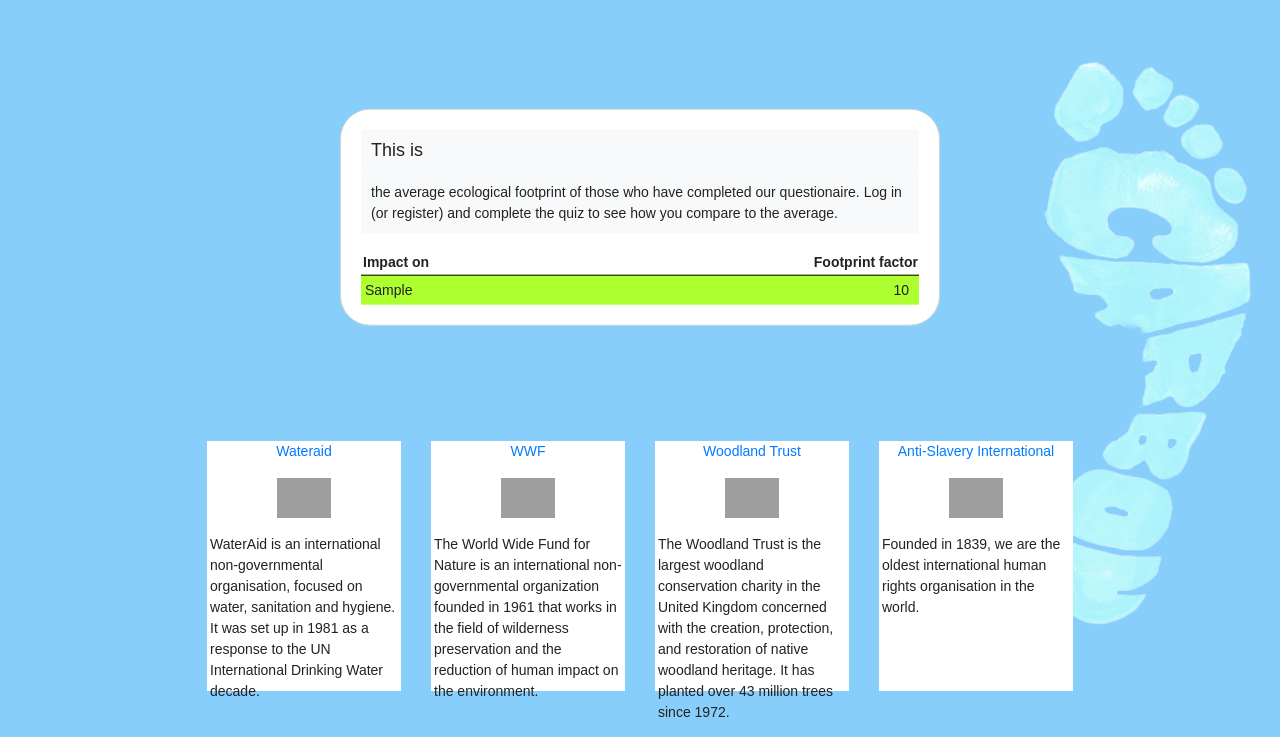
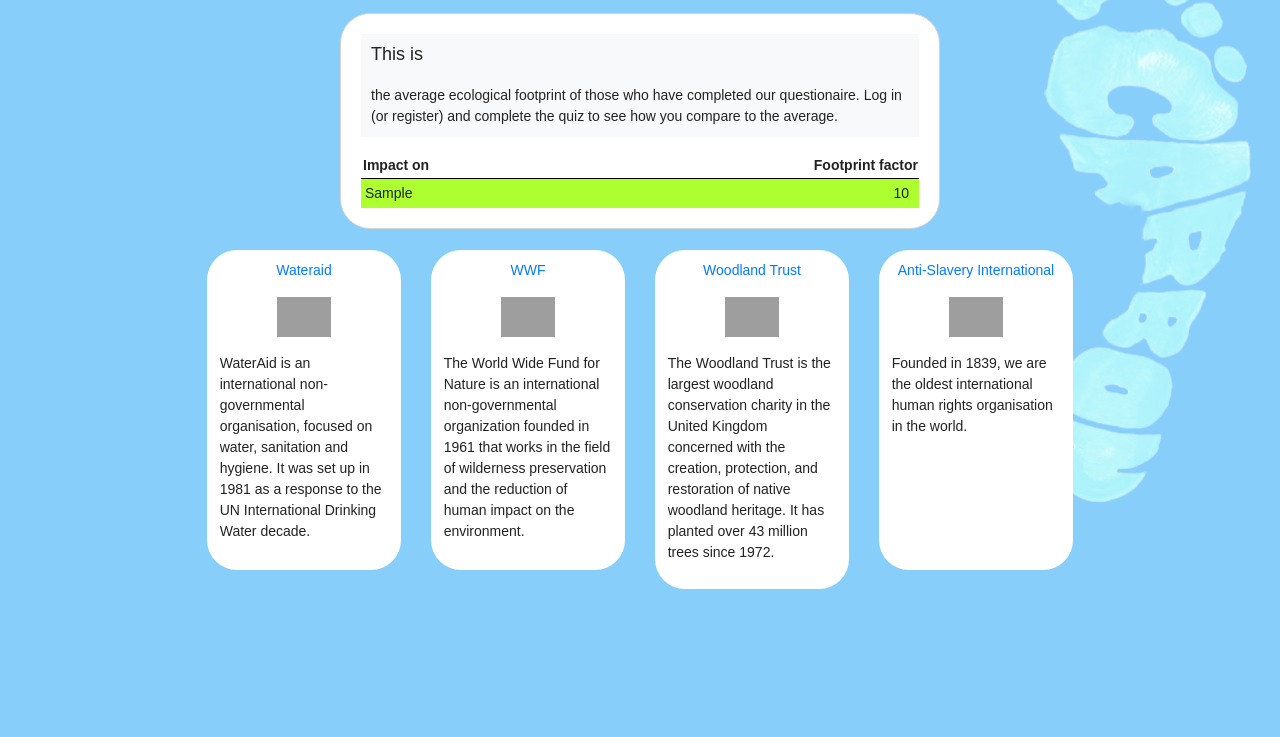
Before and after one commit to peter-sari/my-footprint, a Flask app: page / in a window 1280 px wide. Shown: the part 63-800 px from the top of the page. Run offline with Flask 2, Linux system fonts and the light colour scheme; a database or web service that is not in the repository returns one stand-in record (values such as "Sample title"); some libraries are stand-ins or nearby versions; grey boxes are pictures that could not be loaded.

Commit message:
design changes

```diff
--- a/static/styles.css
+++ b/static/styles.css
@@ -20,14 +20,10 @@ input:focus {
 
 .container {
   background-color: white;
-  position: absolute;
-  top: 35%;
-  left: 50%;
-  vertical-align: middle;
+  margin: auto;
   text-align: center;
-  -ms-transform: translate(-50%, -50%);
-  transform: translate(-50%, -50%);
   width: 80%;
+  margin-top: 1%;
   max-width: 600px;
   border: 0.5px solid lightgrey;
   border-radius: 30px;
@@ -120,8 +116,6 @@ h1{
 }
 
 #promoted{
-  position: absolute;
-  top: 63%;
   margin-left: 15%;
   margin-right: 15%;
   width: 70%;
@@ -129,7 +123,9 @@ h1{
 
   .news {
     background-color: white;
-    height: 250px;
+    min-height: 320px;
+    padding: 5%;
+    border-radius: 30px;
     }
 
   .news > p{
--- a/templates/index.html
+++ b/templates/index.html
@@ -1,7 +1,6 @@
 {% extends "layout.html" %}
 
 {% block main %}
-
 <div class="container">
     {% if quizitems is defined %}
         {% if session.user_id %}
@@ -36,6 +35,7 @@
         <p>You need to do the quiz first</p>
     {% endif %}
     </div>
+    <br>
     <div>
         <div class="row" id="promoted">
             {% for news in promoted %}
@@ -49,7 +49,5 @@
             {%endfor%}
         </div>
     </div>
-
-
-
+    <br>
 {% endblock %}
```
